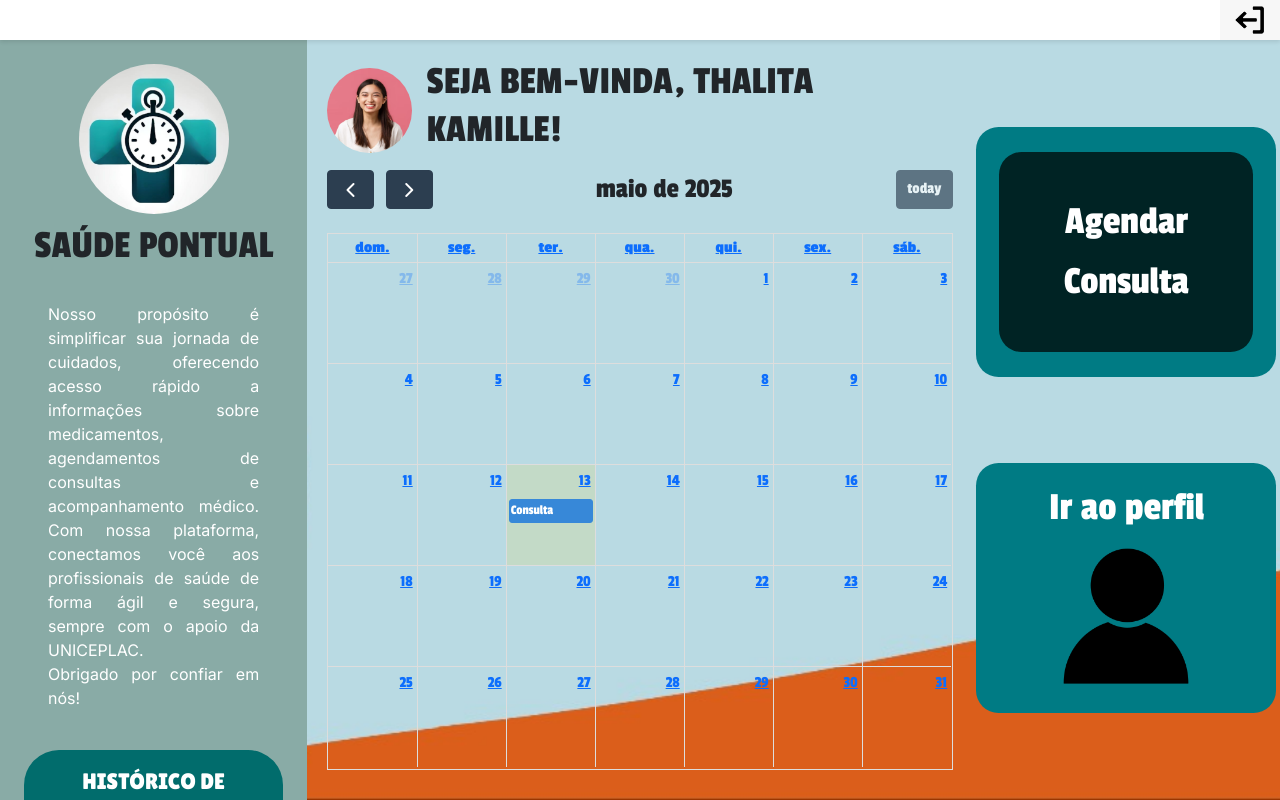
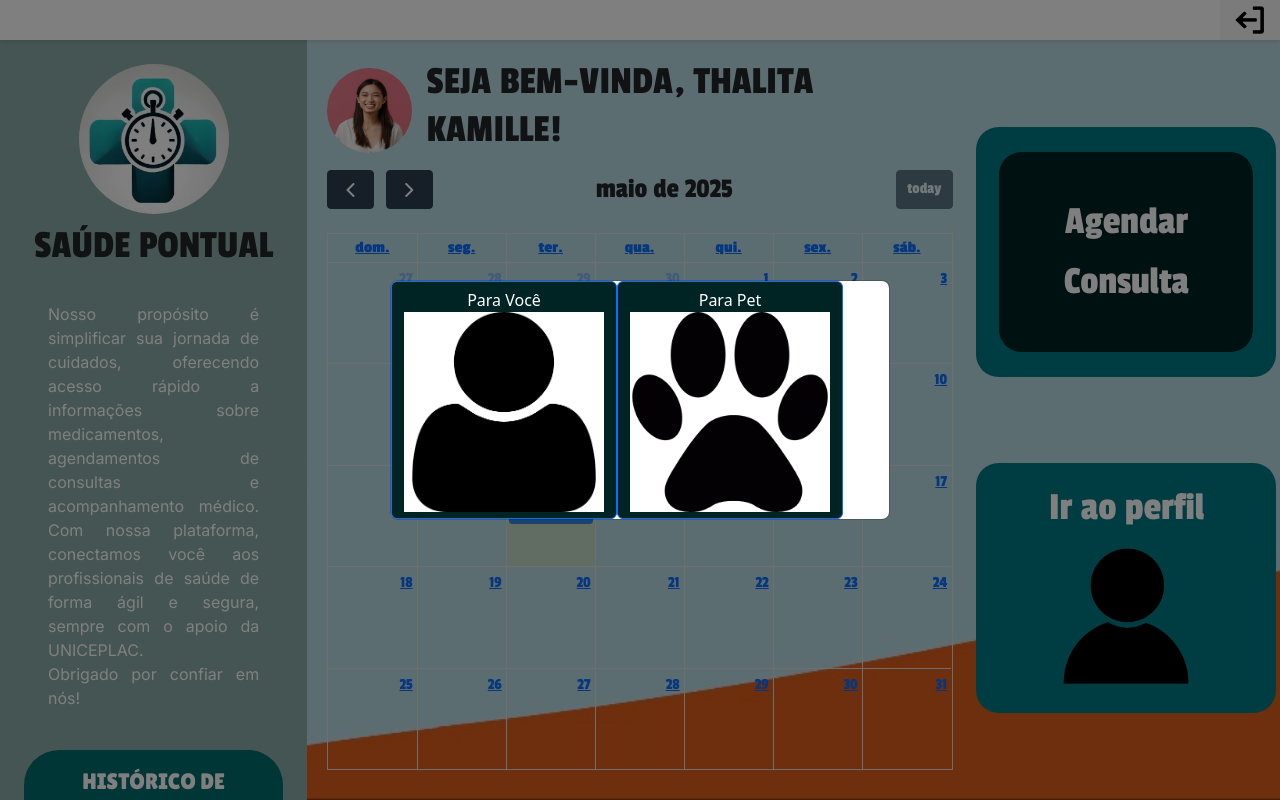
Before and after one commit to gabbzin/saude_pontual, a React (Vite) app in the folder project/frontend-react/: page / in a window 1280 px wide. Both pictures are taken after a click on the button "Agendar Consulta". Built offline with nearby package versions, Linux system fonts and the light colour scheme.

Commit message:
Iniciando a construção dos elementos da rota de cadastrar consultas (Não finalizado)

```diff
--- a/project/frontend-react/src/pages/Home.jsx
+++ b/project/frontend-react/src/pages/Home.jsx
@@ -1,11 +1,13 @@
 import React, { useState } from "react";
 import { Modal } from "react-bootstrap";
 // Assets
+import ButtonExit from "../assets/button_exit_1.jpeg";
 import FundoLaranja from "../assets/background_orange.jpg";
+import ImageParaPet from "../assets/image_para_pet.png";
+import ImageParaVoce from "../assets/image_para_voce.png";
 import Logo from "../assets/logo_saude_pontual.png";
 import ProfileIcon from "../assets/profile_icon.png";
 import ProfileButton from "../assets/profile_button.png";
-import ButtonExit from "../assets/button_exit_1.jpeg";
 // Components
 import Background from "../components/Background";
 import Button from "../components/Button";
@@ -20,12 +22,19 @@ export default function Home(){
 
     const resolucaoLogoXY = 150;
     const resolucaoProfileXY = 85;
+    const resolucaoAgendarXY = 200;
 
     const [modalCalendarVisible, setModalCalendarVisible] = useState(false);
+    const [modalButtons, setModalButtons] = useState(false);
 
     function showModal(){
         setModalCalendarVisible(true);
         console.log("Estado do Modal do Calendário" + modalCalendarVisible);
+    }
+
+    function showModalButtons(){
+        setModalButtons(true);
+        console.log("Mostrando botões de agendar consulta" + modalButtons);
     }
 
     return (
@@ -109,7 +118,7 @@ export default function Home(){
                     <Button
                         id={"schedule"}
                         text={"Agendar Consulta"}
-                        onClick={() => {console.log("Agendar Consulta")}}
+                        onClick={showModalButtons}
                     >
                         <div id="schedule_button">
                             Agendar Consulta
@@ -127,6 +136,30 @@ export default function Home(){
 
                 </div>
             </div>
+
+            <Modal show={modalButtons} onHide={() => {setModalButtons(false)}} centered>
+                <div id="modais" className="flex justify-content-around bg-opacity-100">
+                    <Button
+                        id={"para_voce"}
+                        onClick={() => {console.log("Agendar consulta para você")}}
+                    >
+                        Para Você
+                        <div className="button_consulta_image">
+                            <img src={ImageParaVoce} alt="Para Você" width={resolucaoAgendarXY} height={resolucaoAgendarXY}/>
+                        </div>
+                    </Button>
+
+                    <Button
+                        id={"para_pet"}
+                        onClick={() => {console.log("Agendar consulta para pet")}}
+                    >
+                        Para Pet
+                        <div className="button_consulta_image">
+                            <img src={ImageParaPet} alt="Para pet" width={resolucaoAgendarXY} height={resolucaoAgendarXY}/>
+                        </div>
+                    </Button>
+                </div>
+            </Modal>
         </div>
     );
 }
--- a/project/frontend-react/src/styles/home.css
+++ b/project/frontend-react/src/styles/home.css
@@ -109,3 +109,12 @@
     flex-direction: column;
     align-items: center;
 }
+
+#para_voce, #para_pet {
+    background-color: #002324;
+    color: white;
+}
+
+.button_consulta_image {
+    background-color: white;
+}
```
